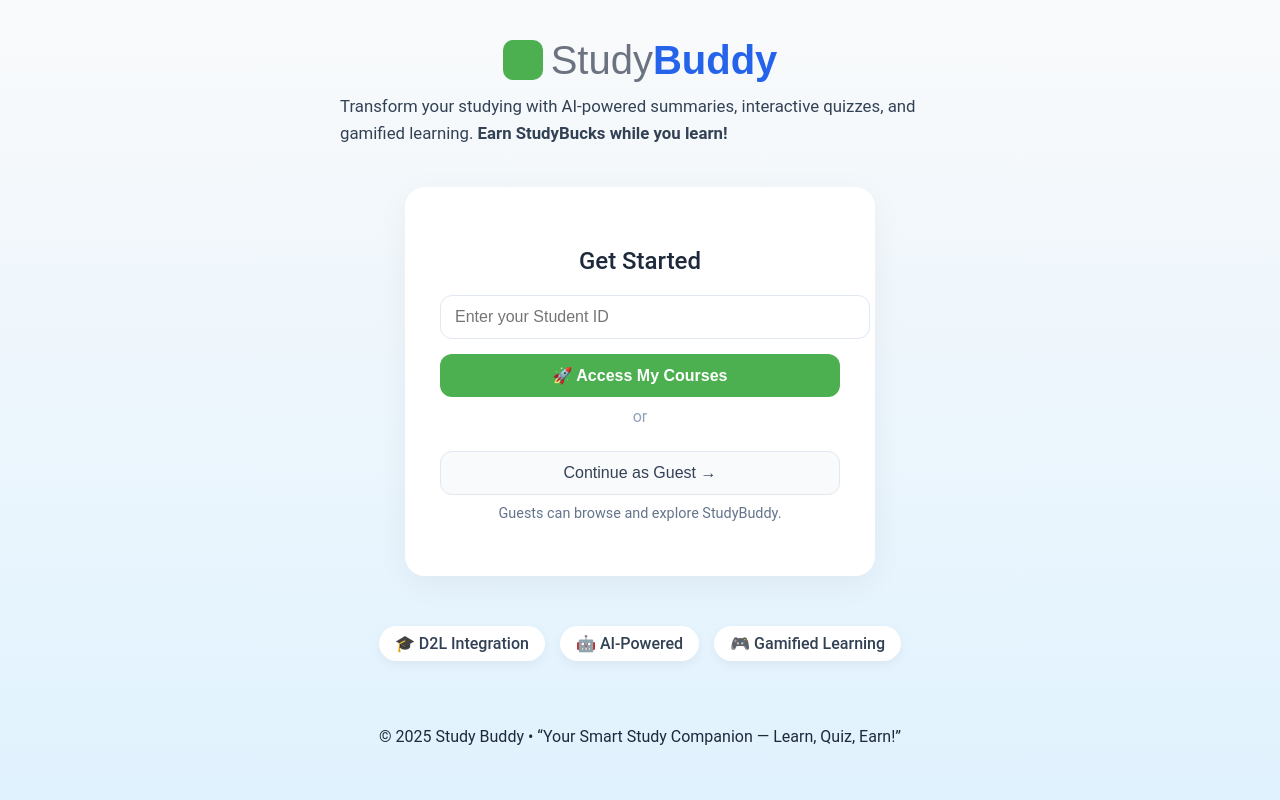
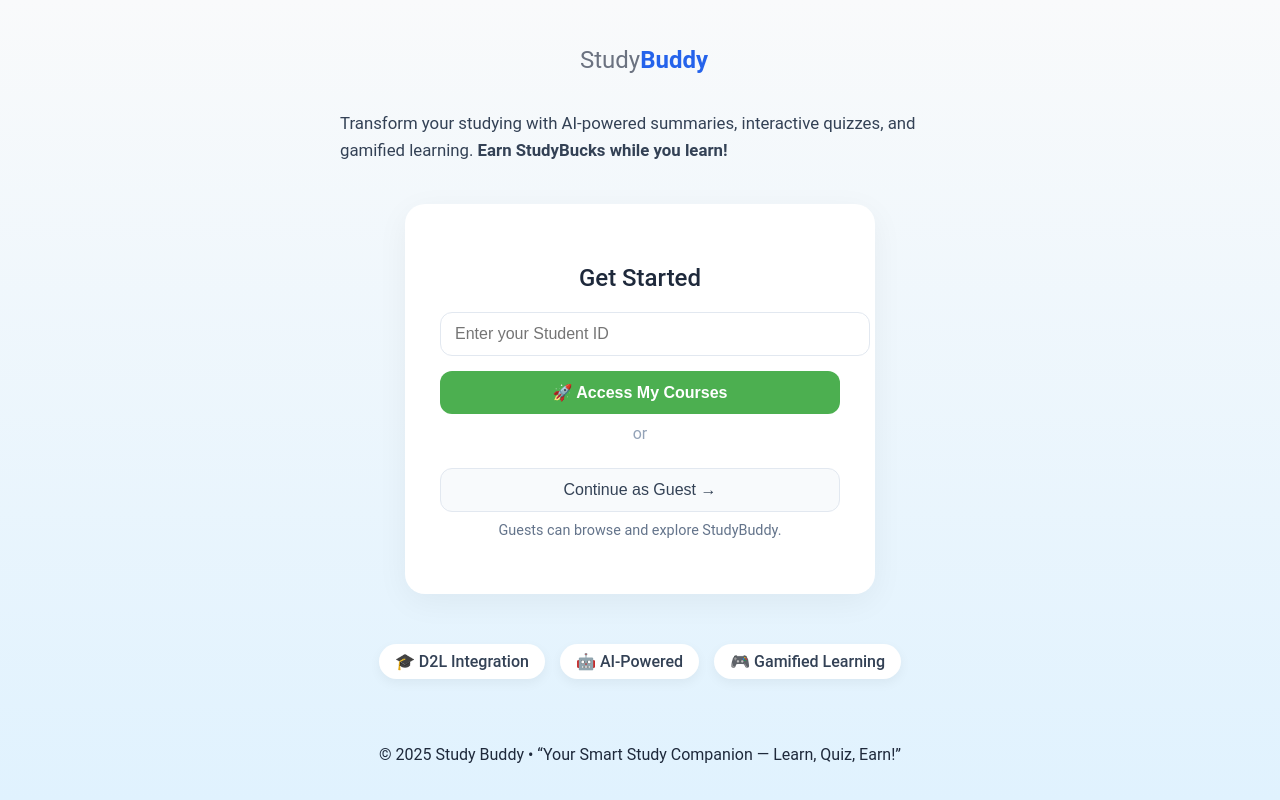
Before and after one commit to Akash-2911/StudyBuddy-new, a plain HTML site: page index.html in a window 1280 px wide. Drawn offline with Linux system fonts and the light colour scheme; files whose address does not match are found by name.

Commit message:
Update landing.css

```diff
--- a/landing.css
+++ b/landing.css
@@ -24,17 +24,18 @@ body {
   gap: 8px;
 }
 
-.logo-icon {
-  width: 40px;
-  height: 40px;
-  border-radius: 10px;
-  background: #4CAF50;
+.logo-area {
+  display: flex;
+  justify-content: center;
+  align-items: center;
+  gap: 8px;
+  height: 80px;            /* ensures consistent height */
+  line-height: 1;          /* fixes baseline misalignment */
 }
 
 .brand {
-  font-family: 'Montserrat', sans-serif;
-  font-size: 2.5rem;
-  margin: 0;
+  display: flex;
+  align-items: center;     /* vertically aligns text with logo */
 }
 
 .brand .light {
```
